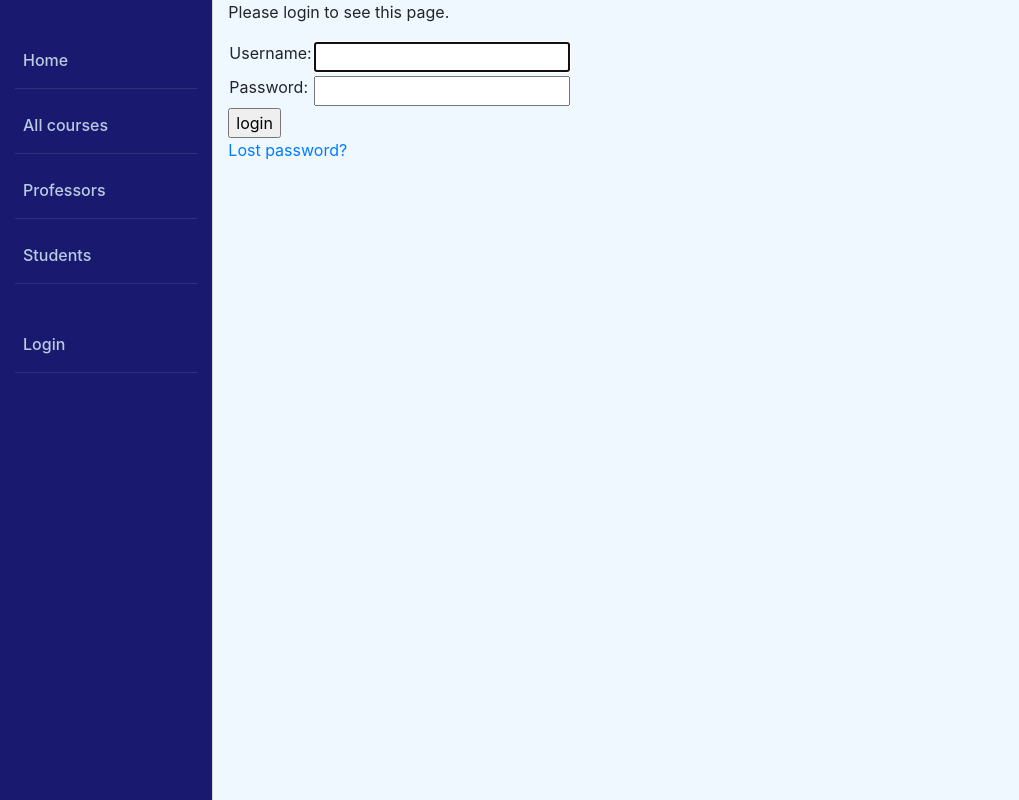
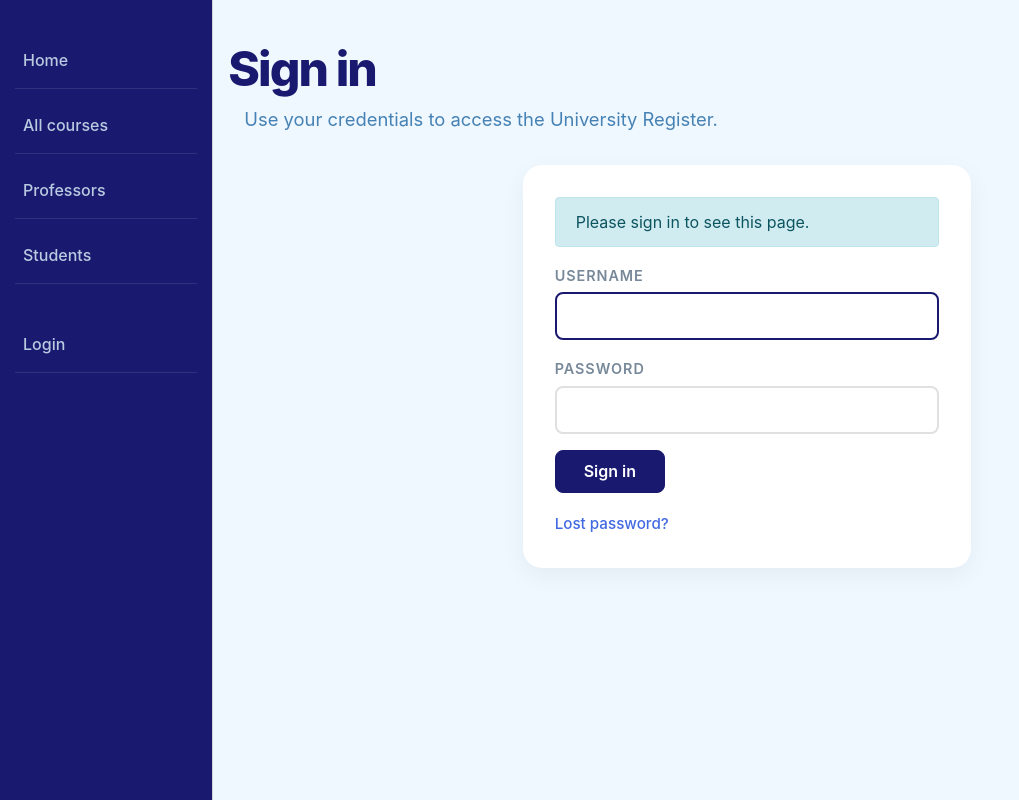
Before and after one commit to celcg/UniversityRegister, a Django app: a page that uses universityregister/templates/registration/login.html in a window 1280 px wide. Shown: the whole page, without its empty margins (0-1019 px from the left). Run offline with Django 5.2, Linux system fonts and the light colour scheme.

Commit message:
style login page

```diff
--- /dev/null
+++ b/universityregister/catalog/static/css/login.css
@@ -0,0 +1,68 @@
+/* Login / registration sign-in page */
+
+.login-card {
+    max-width: 28rem;
+    margin-left: auto;
+    margin-right: auto;
+    text-align: left;
+}
+
+.login-card label {
+    font-weight: 600;
+    color: LightSlateGray;
+    font-size: 0.9rem;
+    text-transform: uppercase;
+    letter-spacing: 0.06rem;
+    margin-bottom: 0.35rem;
+}
+
+.login-card input[type="text"],
+.login-card input[type="password"] {
+    display: block;
+    width: 100%;
+    border: 2px solid #e0e0e0;
+    border-radius: 8px;
+    padding: 10px 15px;
+    transition: border-color 0.3s ease;
+}
+
+.login-card input[type="text"]:focus,
+.login-card input[type="password"]:focus {
+    border-color: MidnightBlue;
+    outline: none;
+    box-shadow: none;
+}
+
+.login-card .btn-login {
+    background-color: MidnightBlue;
+    border-color: MidnightBlue;
+    color: White;
+    font-weight: 600;
+    padding: 0.55rem 1.75rem;
+    border-radius: 8px;
+    transition: background-color 0.2s ease, border-color 0.2s ease;
+}
+
+.login-card .btn-login:hover {
+    background-color: rgb(35, 35, 95);
+    border-color: rgb(35, 35, 95);
+    color: White;
+}
+
+.login-forgot {
+    margin-top: 1.25rem;
+    margin-bottom: 0;
+    font-size: 0.95rem;
+}
+
+.login-forgot a {
+    color: RoyalBlue;
+    text-decoration: none;
+    font-weight: 500;
+    transition: color 0.2s ease;
+}
+
+.login-forgot a:hover {
+    color: MidnightBlue;
+    text-decoration: underline;
+}
--- a/universityregister/templates/registration/login.html
+++ b/universityregister/templates/registration/login.html
@@ -1,37 +1,51 @@
 {% extends "base_generic.html" %}
+{% load static %}
+
+{% block extra_css %}
+  <link rel="stylesheet" href="{% static 'css/login.css' %}">
+{% endblock %}
+
+{% block title %}<title>Sign in — University Register</title>{% endblock %}
 
 {% block content %}
+  <h1 class="main-title">Sign in</h1>
+  <p class="subtitle">Use your credentials to access the University Register.</p>
 
+  <div class="stat-card login-card">
   {% if form.errors %}
-    <p style="color: red;">Your username and password didn't match. Please try again.</p>
+    <div class="alert alert-danger" role="alert">
+      Your username and password didn't match. Please try again.
+    </div>
   {% endif %}
 
   {% if next %}
     {% if user.is_authenticated %}
-      <p>Your account doesn't have access to this page. To proceed,
-      please login with an account that has access.</p>
+      <div class="alert alert-warning" role="alert">
+        Your account doesn't have access to this page. Please sign in with an account that has access.
+      </div>
     {% else %}
-      <p>Please login to see this page.</p>
+      <div class="alert alert-info" role="alert">
+        Please sign in to see this page.
+      </div>
     {% endif %}
   {% endif %}
 
   <form method="post" action="{% url 'login' %}">
-    {% csrf_token %}
-    <table>
-      <tr>
-        <td>{{ form.username.label_tag }}</td>
-        <td>{{ form.username }}</td>
-      </tr>
-      <tr>
-        <td>{{ form.password.label_tag }}</td>
-        <td>{{ form.password }}</td>
-      </tr>
-    </table>
-    <input type="submit" value="login">
+  {% csrf_token %}
+  <div class="form-group">
+    <label for="{{ form.username.id_for_label }}">{{ form.username.label }}</label>
+      {{ form.username }}
+  </div>
+  <div class="form-group">
+    <label for="{{ form.password.id_for_label }}">{{ form.password.label }}</label>
+      {{ form.password }}
+    </div>
     <input type="hidden" name="next" value="{{ next }}">
+    <button type="submit" class="btn btn-login">Sign in</button>
   </form>
 
-  {# Assumes you setup the password_reset view in your URLconf #}
-  <p><a href="{% url 'password_reset' %}">Lost password?</a></p>
-
+  <p class="login-forgot">
+    <a href="{% url 'password_reset' %}">Lost password?</a>
+  </p>
+  </div>
 {% endblock %}
```
Also changed, not shown: universityregister/db.sqlite3.
